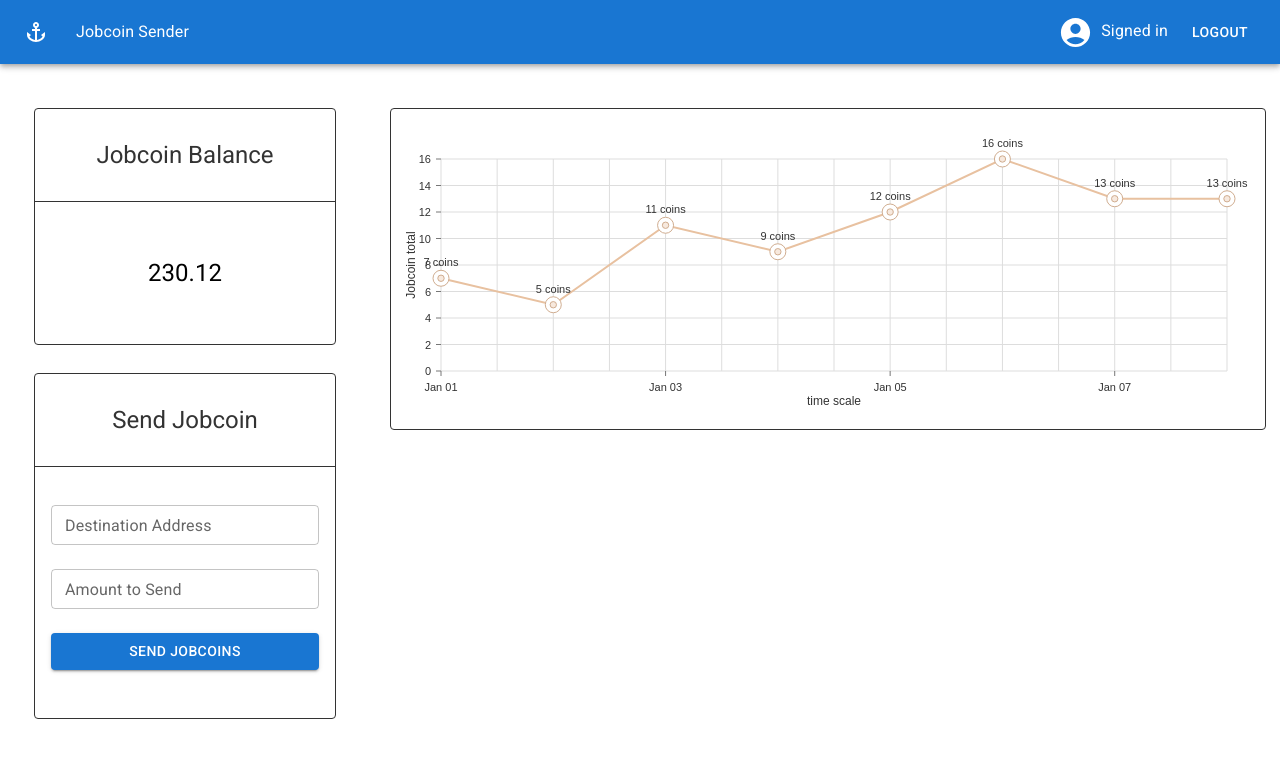
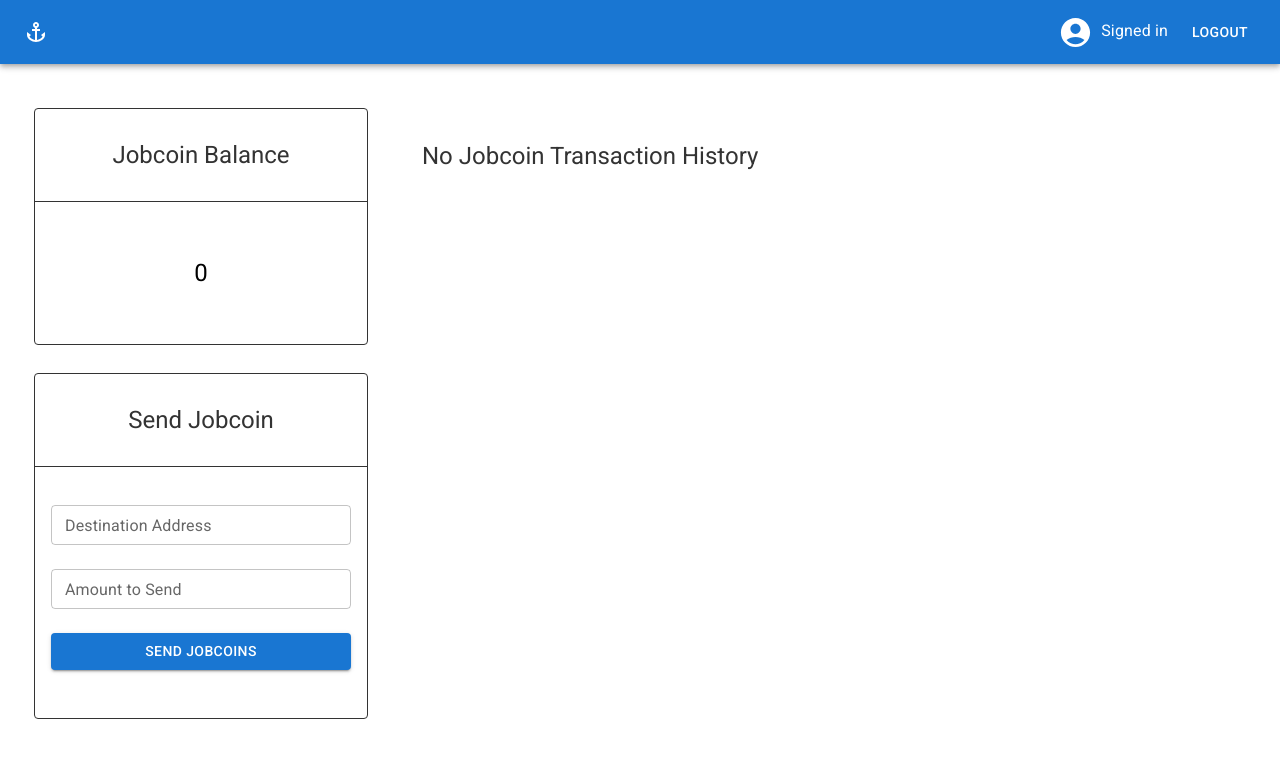
Before and after one commit to EnshaednHiker/jobcoin, a Next.js app: page /send-page in a window 1280 px wide. Shown: the top 758 px of the page. Built offline with nearby package versions, Linux system fonts and the light colour scheme.

Commit message:
hooked up address info to context, passing that around, hooked up transaction data to history chart

```diff
--- a/components/HistoryChart/index.tsx
+++ b/components/HistoryChart/index.tsx
@@ -1,11 +1,71 @@
-import { FC } from "react";
+import { FC, useContext, useMemo } from "react";
+import Typography from "@mui/material/Typography";
 import { ResponsiveLine } from "@nivo/line";
+import { useRouter } from "next/router";
+import { format } from "date-fns";
+
+import { AddressContext, DEFAULT_ADDRESS_VALUE } from "../context";
 
 import { CustomSymbol } from "./CustomSymbol";
-import { HistoryChartWrapper } from "./styles";
+import { HistoryChartWrapper, Wrapper } from "./styles";
 
 export const HistoryChart: FC = () => {
+  const { address } = useContext(AddressContext);
+  const { query } = useRouter();
+  const addressName = query?.address?.toString();
+
+  const data = useMemo(() => {
+    const { transactions } = address;
+
+    if (transactions.length === 0 || addressName === undefined) {
+      return undefined;
+    }
+
+    let initialAmount = parseInt(address.transactions[0].amount, 10);
+
+    const dataPoints = transactions.map((transaction, index) => {
+      const { amount, toAddress } = transaction;
+      const amountNumber = parseInt(amount, 10);
+
+      const position = index + 1;
+      // the first transaction is always the initial amount
+      if (index === 0) {
+        return { x: position, y: initialAmount };
+      } else if (toAddress === addressName && index > 0) {
+        initialAmount = initialAmount + amountNumber;
+        return { x: position, y: initialAmount };
+      } else {
+        initialAmount = initialAmount - amountNumber;
+        return { x: position, y: initialAmount };
+      }
+    });
+
+    return dataPoints;
+  }, [address, addressName]);
+
+  if (data === undefined) {
     return (
+      <Typography
+        component="h2"
+        textAlign="center"
+        sx={{ mt: "2rem", color: "#333333" }}
+        variant="h5"
+      >
+        No Jobcoin Transaction History
+      </Typography>
+    );
+  }
+
+  return (
+    <Wrapper>
+      <Typography
+        component="h2"
+        textAlign="center"
+        sx={{ mt: "2rem", color: "#333333" }}
+        variant="h5"
+      >
+        Jobcoin Transaction History
+      </Typography>
       <HistoryChartWrapper>
         <ResponsiveLine
           margin={{ top: 50, right: 40, bottom: 60, left: 50 }}
@@ -14,41 +74,43 @@ export const HistoryChart: FC = () => {
           data={[
             {
               id: "Jobcoin owner",
-            data: [
-              { x: "2018-01-01", y: 7 },
-              { x: "2018-01-02", y: 5 },
-              { x: "2018-01-03", y: 11 },
-              { x: "2018-01-04", y: 9 },
-              { x: "2018-01-05", y: 12 },
-              { x: "2018-01-06", y: 16 },
-              { x: "2018-01-07", y: 13 },
-              { x: "2018-01-08", y: 13 },
-            ],
+              data,
             },
           ]}
-        xScale={{
-          type: "time",
-          format: "%Y-%m-%d",
-          useUTC: false,
-          precision: "day",
+          xScale={{ type: "point" }}
+          xFormat={(value) => {
+            const transaction =
+              address.transactions[parseInt(value.toString(), 10) - 1];
+            const { timestamp, toAddress, fromAddress, amount } = transaction;
+
+            const date = new Date(timestamp);
+
+            const formattedDate = format(date, "P p");
+
+            const xFormatValue = `${value.toString()}: ${toAddress} received ${amount} coins on ${formattedDate}`;
+            if (fromAddress) {
+              return `${xFormatValue} from ${fromAddress}`;
+            }
+
+            return xFormatValue;
           }}
-        xFormat="time:%Y-%m-%d"
           yFormat={(value) => `${value} coins`}
           yScale={{
+            min: "auto",
+            max: "auto",
             type: "linear",
             stacked: false,
           }}
           axisLeft={{
             legend: "Jobcoin total",
-          legendOffset: -30,
+            legendOffset: -40,
           }}
           axisBottom={{
-          format: "%b %d",
-          tickValues: "every 2 days",
-          legend: "time scale",
+            tickSize: 5,
+            legend: "Transactions",
             legendOffset: 30,
           }}
-        curve="linear"
+          curve="stepAfter"
           enablePointLabel={true}
           pointSymbol={CustomSymbol}
           pointSize={16}
@@ -58,9 +120,15 @@ export const HistoryChart: FC = () => {
             from: "color",
             modifiers: [["darker", 0.3]],
           }}
+          // TODO: make a custom tooltip that does not obscure info when hovering on the edges of the screen
+          // tooltip={(props) => {
+          //   console.log("props", props);
+          //   return <div>foo</div>;
+          // }}
           useMesh={true}
           motionConfig="stiff"
         />
       </HistoryChartWrapper>
+    </Wrapper>
   );
 };
--- a/components/HistoryChart/styles.ts
+++ b/components/HistoryChart/styles.ts
@@ -5,7 +5,12 @@ import { BORDER, BORDER_RADIUS } from "../constants";
 export const HistoryChartWrapper = styled.div`
   border-radius: ${BORDER_RADIUS};
   border: ${BORDER};
-  height: 20rem;
+  height: 26rem;
   min-width: 14.75rem;
   width: 100%;
 `;
+
+export const Wrapper = styled.div`
+  min-width: 14.75rem;
+  width: 100%;
+`;
--- a/components/NavigationBar/index.tsx
+++ b/components/NavigationBar/index.tsx
@@ -1,4 +1,4 @@
-import { FC, useCallback } from "react";
+import { FC, useCallback, useContext, useMemo } from "react";
 import AppBar from "@mui/material/AppBar";
 import Box from "@mui/material/Box";
 import Toolbar from "@mui/material/Toolbar";
@@ -7,16 +7,25 @@ import Button from "@mui/material/Button";
 import Link from "next/link";
 import { useRouter } from "next/router";
 
+import { AddressContext, DEFAULT_ADDRESS_VALUE } from "../context";
 import { StyledLink } from "./StyledLink";
 import { StyledAccountCircleRoundedIcon, StyledTypography } from "./styles";
-import { NavigationBarProps } from "./types";
-export const NavigationBar: FC<NavigationBarProps> = ({ mobileBreakpoint }) => {
+
+const MOBILE_BREAKPOINT = "31.25rem";
+export const NavigationBar: FC = () => {
   const router = useRouter();
+  const value = useContext(AddressContext);
+
+  const addressName = useMemo(() => {
+    return value.address?.transactions[0]
+      ? value.address.transactions[0].toAddress
+      : "";
+  }, [value]);
 
   const handleLogoutClick = useCallback(() => {
     router.push("/");
-    // TODO: execute logout logic
-  }, [router]);
+    value.setAddress(DEFAULT_ADDRESS_VALUE);
+  }, [router, value]);
 
   return (
     <Box sx={{ flexGrow: 1 }}>
@@ -28,19 +37,18 @@ export const NavigationBar: FC<NavigationBarProps> = ({ mobileBreakpoint }) => {
               <StyledLink />
             </div>
           </Link>
-          {/* TODO: Make Jobcoin Sender dynamic from API call */}
           <Typography variant="body1" sx={{ flexGrow: 1 }}>
-            Jobcoin Sender
+            {addressName}
           </Typography>
           <StyledAccountCircleRoundedIcon
             fontSize="large"
-            mobilebreakpoint={mobileBreakpoint}
+            mobilebreakpoint={MOBILE_BREAKPOINT}
             sx={{ mr: "0.5rem" }}
           />
           {/* TODO: add logic looking at whether it's logged in */}
           {/* Added margin bottom because Buttons in MaterialUI are not vertically centered depending on which font you use, https://github.com/mui-org/material-ui/issues/13926 */}
           <StyledTypography
-            mobilebreakpoint={mobileBreakpoint}
+            mobilebreakpoint={MOBILE_BREAKPOINT}
             sx={{ mb: "0.125rem", mr: "1rem" }}
             variant="body1"
           >
--- a/components/SendPage/index.tsx
+++ b/components/SendPage/index.tsx
@@ -1,3 +1,4 @@
+import { useContext, useEffect } from "react";
 import type { NextPage } from "next";
 import Head from "next/head";
 import Typography from "@mui/material/Typography";
@@ -7,6 +8,9 @@ import TextField from "@mui/material/TextField";
 import { HistoryChart } from "../HistoryChart";
 import { NavigationBar } from "../NavigationBar";
 import { SEND_PAGE_MOBILE_BREAKPOINT } from "../constants";
+import { AddressContext, DEFAULT_ADDRESS_VALUE } from "../context";
+import { getAddress } from "../services";
+import { AddressResponse } from "../types";
 
 import {
   BoxWrapper,
@@ -16,7 +20,21 @@ import {
   Wrapper,
 } from "./styles";
 
-export const SendPage: NextPage = () => {
+export const SendPage: NextPage<AddressResponse> = (props) => {
+  const { address, setAddress } = useContext(AddressContext);
+
+  useEffect(() => {
+    const { balance, transactions } = props;
+    if (balance && balance !== "0" && (transactions?.length ?? 0) > 0) {
+      setAddress({
+        balance,
+        transactions,
+      });
+    }
+    // we only want this to run one time to avoid an infinite rerender loop
+    // eslint-disable-next-line react-hooks/exhaustive-deps
+  }, []);
+
   return (
     <>
       <Head>
@@ -27,7 +45,7 @@ export const SendPage: NextPage = () => {
         />
         <link rel="icon" href="/favicon.ico" />
       </Head>
-      <NavigationBar mobileBreakpoint={SEND_PAGE_MOBILE_BREAKPOINT} />
+      <NavigationBar />
       <Wrapper>
         <Column>
           <BoxWrapper>
@@ -45,8 +63,7 @@ export const SendPage: NextPage = () => {
               sx={{ m: "55px" }}
               variant="h5"
             >
-              {/* TODO: add dynamic balance amount from API */}
-              230.12
+              {address.balance ?? "0"}
             </Typography>
           </BoxWrapper>
           <BoxWrapper>
@@ -86,3 +103,13 @@ export const SendPage: NextPage = () => {
     </>
   );
 };
+
+SendPage.getInitialProps = async (ctx) => {
+  // if ctx.req, then it's server side
+  if (ctx.query?.address && ctx.req) {
+    const address = await getAddress(ctx.query?.address?.toString());
+    return address ?? DEFAULT_ADDRESS_VALUE;
+  }
+
+  return DEFAULT_ADDRESS_VALUE;
+};
--- /dev/null
+++ b/components/context.ts
@@ -0,0 +1,13 @@
+import { createContext, Dispatch, SetStateAction } from "react";
+
+import { AddressResponse } from "../components/types";
+
+export const DEFAULT_ADDRESS_VALUE = {
+  balance: "0",
+  transactions: [],
+};
+
+export const AddressContext = createContext<{
+  address: AddressResponse;
+  setAddress: Dispatch<SetStateAction<AddressResponse>>;
+}>({ address: DEFAULT_ADDRESS_VALUE, setAddress: () => undefined });
--- /dev/null
+++ b/components/types.ts
@@ -0,0 +1,18 @@
+export interface Transaction {
+  amount: string;
+  /**
+   * in the event the recipient received Jobcoin from the management system directly, there is no fromAddress
+   */
+  fromAddress?: string;
+
+  /**
+   * string is in the the form of UTC time format
+   */
+  timestamp: string;
+  toAddress: string;
+}
+
+export interface AddressResponse {
+  balance: string;
+  transactions: Transaction[];
+}
--- a/package.json
+++ b/package.json
@@ -15,6 +15,7 @@
     "@mui/material": "^5.2.6",
     "@nivo/core": "^0.76.0",
     "@nivo/line": "^0.76.0",
+    "date-fns": "^2.28.0",
     "escape-html": "^1.0.3",
     "ky": "^0.28.7",
     "ky-universal": "^0.9.1",
--- a/pages/_app.tsx
+++ b/pages/_app.tsx
@@ -1,12 +1,24 @@
 import type { AppProps } from "next/app";
+import { useState } from "react";
 import "@fontsource/roboto/300.css";
 import "@fontsource/roboto/400.css";
 import "@fontsource/roboto/500.css";
 import "@fontsource/roboto/700.css";
 import "normalize.css";
 
+import { AddressContext, DEFAULT_ADDRESS_VALUE } from "../components/context";
+import { AddressResponse } from "../components/types";
 function MyApp({ Component, pageProps }: AppProps) {
-  return <Component {...pageProps} />;
+  const [address, setAddress] = useState<AddressResponse>(
+    DEFAULT_ADDRESS_VALUE
+  );
+
+  const value = { address, setAddress };
+  return (
+    <AddressContext.Provider value={value}>
+      <Component {...pageProps} />
+    </AddressContext.Provider>
+  );
 }
 
 export default MyApp;
```
Also changed, not shown: components/SignInPage/index.tsx (+6 -3 lines), components/services.ts (+1 -19 lines), 1 other file (tests, documents, lock files or other folders). Lines whose indentation alone changed are shown as unchanged.
